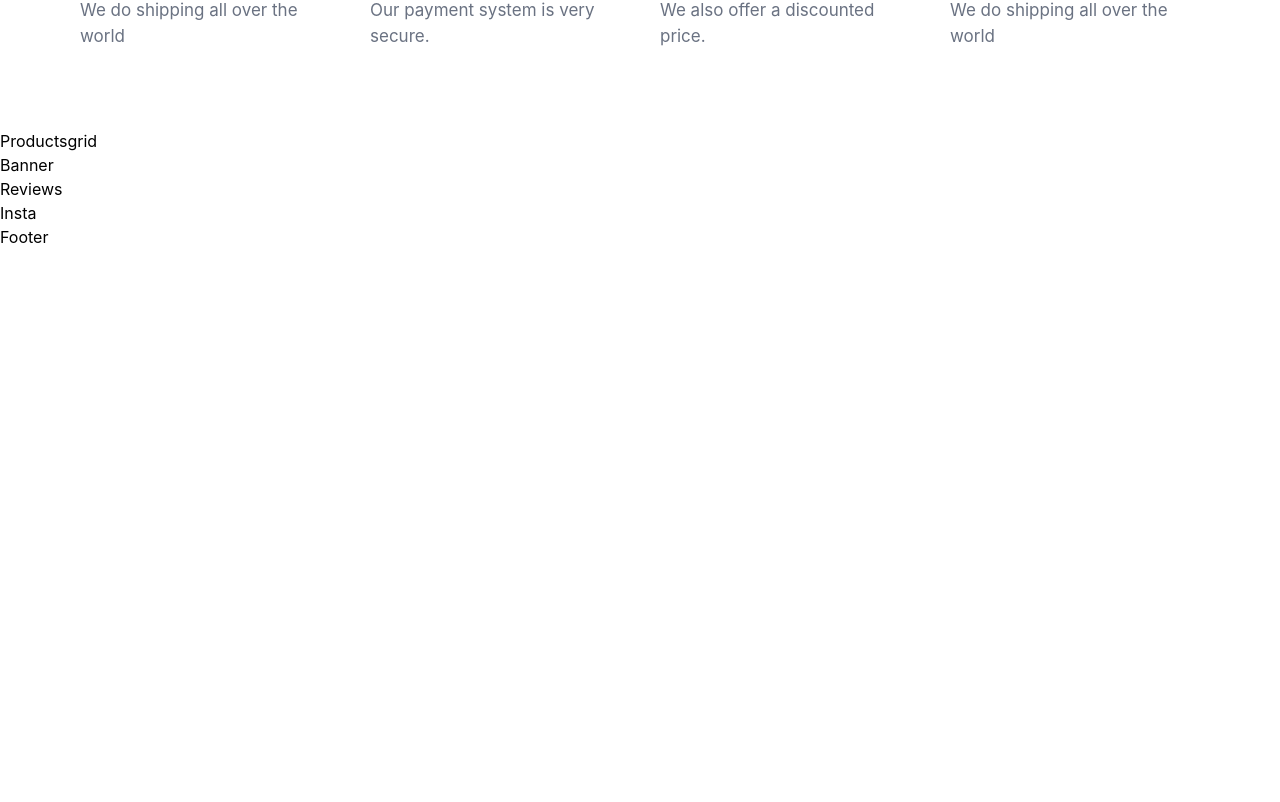
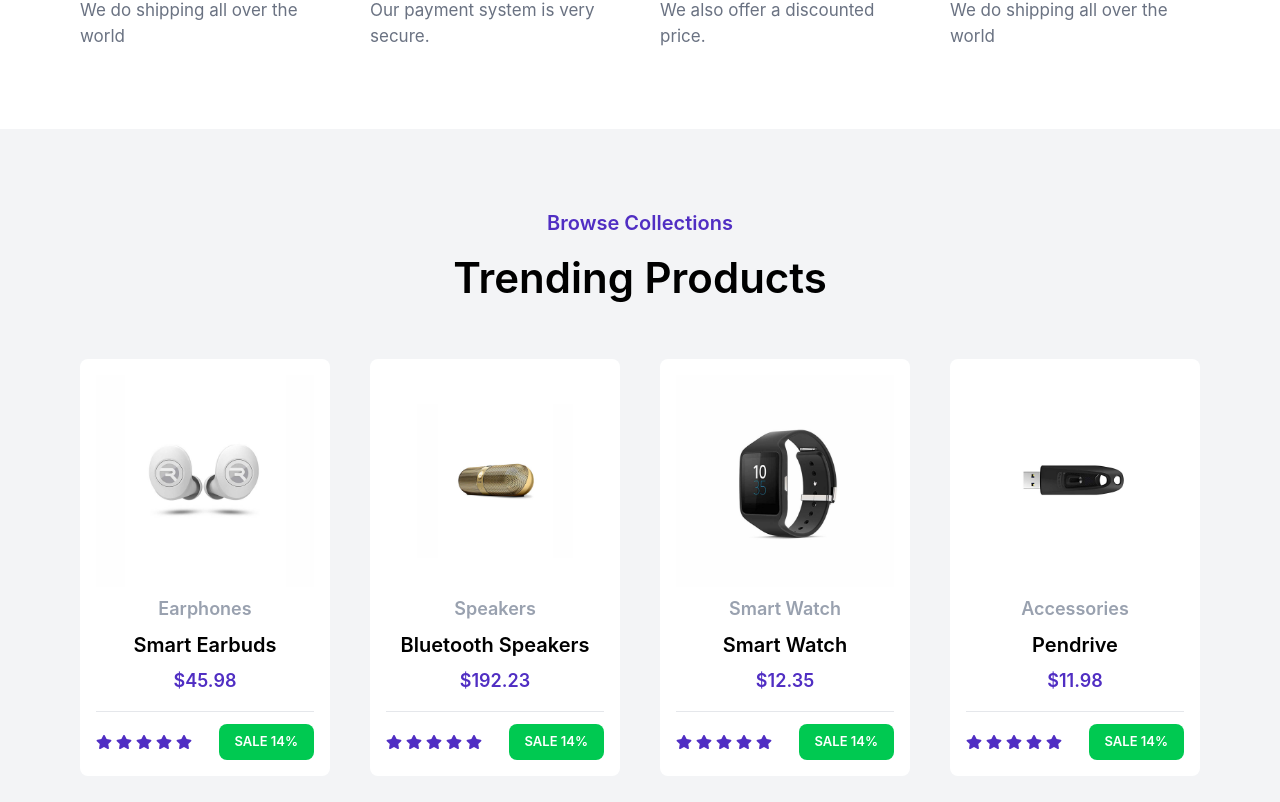
Before and after one commit to miirosadat-dev/Ecommerce-web-app-with-react, a React (Vite) app: page / in a window 1280 px wide. Shown: the part 1798-2600 px from the top of the page. Before the commit the page ends 2047 px from the top, so only its background shows below. Built offline with nearby package versions, Linux system fonts and the light colour scheme.

Commit message:
Add Products grid component

```diff
--- a/src/components/Productsgrid.jsx
+++ b/src/components/Productsgrid.jsx
@@ -1,9 +1,106 @@
 import React from "react";
+import { useEffect } from "react";
 import { FaStar, FaRegHeart } from "react-icons/fa";
 import { MdOutlineRemoveRedEye, MdAddShoppingCart } from "react-icons/md";
+import AOS from "aos";
+import "aos/dist/aos.css";
+import { products } from "../export.js";
 
 const Productsgrid = () => {
-  return <div>Productsgrid</div>;
+  useEffect(() => {
+    AOS.init({
+      offset: 100,
+      duration: 500,
+      easing: "ease-in-out",
+    });
+    AOS.refresh();
+  }, []);
+
+  return (
+    <div
+      id="products"
+      className="w-full lg:px-20
+   px-5 py-[80px] bg-gray-100 flex flex-col
+    justify-center items-center gap-4"
+    >
+      <h1
+        data-aos="zoom-in"
+        data-aos-delay="100"
+        className="text-themepurple text-xl
+         font-semibold"
+      >
+        Browse Collections
+      </h1>
+      <h1
+        data-aos="zoom-in"
+        data-aos-delay="200"
+        className="text-black font-semibold
+         text-[42px] leading-[50px] text-center"
+      >
+        Trending Products
+      </h1>
+      <div
+        data-aos="zoom-in"
+        data-aos-delay="300"
+        className="w-full grid lg:grid-cols-4 md:grid-cols-2 grid-cols-1 justify-center items-center gap-10 mt-10"
+      >
+        {products.map((item, index) => (
+          <div
+            id="product-box"
+            key={index}
+            className="flex flex-col justify-center items-center gap-2 bg-white p-4 rounded-lg cursor-pointer relative"
+          >
+            <img src={item.img} alt={item.name || "product"} />
+            <div
+              id="icons"
+              className="flex justify-center items-center gap-3 absolute top-[20px]"
+            >
+              <div className="bg-themepurple hover:bg-themeyellow hover:text-black rounded-full p-3 text-white">
+                <MdOutlineRemoveRedEye />
+              </div>
+
+              <div className="bg-themepurple hover:bg-themeyellow hover:text-black rounded-full p-3 text-white">
+                <FaRegHeart />
+              </div>
+
+              <div className="bg-themepurple hover:bg-themeyellow hover:text-black rounded-full p-3 text-white">
+                <MdAddShoppingCart />
+              </div>
+            </div>
+            <h1 className="text-lg text-gray-400 font-semibold">
+              {item.category}
+            </h1>
+            <h1 className="text-xl text-black font-semibold">{item.name}</h1>
+            <h1 className="text-lg text-themepurple font-semibold">
+              {item.price}
+            </h1>
+            <div className="w-full mt-2">
+              <hr className="border-gray-200 font-semibold" />
+              <div className="flex justify-between items-center gap-6 mt-3">
+                <div className="flex justify-start items-center gap-1">
+                  <FaStar className="text-themepurple" />
+                  <FaStar className="text-themepurple" />
+                  <FaStar className="text-themepurple" />
+                  <FaStar className="text-themepurple" />
+                  <FaStar className="text-themepurple" />
+                </div>
+                <button className="bg-green-500 text-white px-4 py-2 rounded-lg text-[13px] font-semibold">
+                  SALE 14%
+                </button>
+              </div>
+            </div>
+          </div>
+        ))}
+      </div>
+      <button
+        data-aos="zoom-in"
+        data-aos-delay="400"
+        className="bg-themepurple hover:bg-themeyellow text-white hover:text-black font-semibold px-8 py-3 rounded-lg mt-8"
+      >
+        VIEW MORE
+      </button>
+    </div>
+  );
 };
 
 export default Productsgrid;
--- a/src/index.css
+++ b/src/index.css
@@ -8,3 +8,13 @@
   --height-hero-sm: 600px;
   --height-hero-lg: 700px;
 }
+
+#icons {
+  display: none;
+}
+
+#product-box:hover {
+  #icons {
+    display: flex !important;
+  }
+}
```
